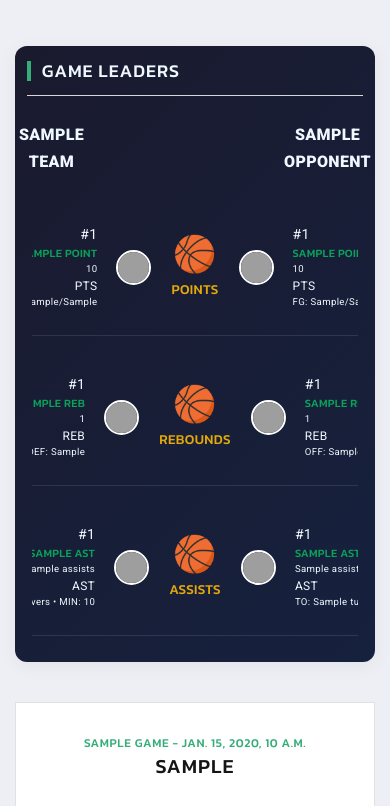
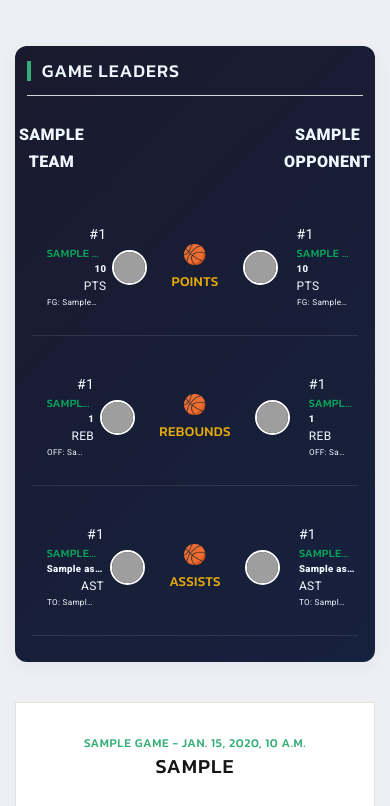
Before and after one commit to LeftyEzra/statshub-app, a Django app: template team/templates/game-overview.html in a window 390 px wide. Shown: the part 2354-3160 px from the top of the page. Run offline with Django 5.2, Linux system fonts and the light colour scheme; tables that the repository leaves empty hold one stand-in row (values such as "Sample post"); the template is opened without the code that fills it: values that come from a table or form of the project are taken from there, most other values are stand-ins (such as "Sample title", 1, 10 or a date in 2020); grey boxes marked "Sample" are stand-in pictures; some libraries are stand-ins or nearby versions; grey boxes are pictures that could not be loaded.

Commit message:
fix: game leaders tags in game details page for mobile friendly view

```diff
--- a/static/css/game-overview.css
+++ b/static/css/game-overview.css
@@ -268,7 +268,79 @@
 }
 
 
+@media (max-width: 768px) {
+  .stat-card .leader-row {
+    display: flex;
+    flex-direction: row;
+    flex-wrap: nowrap;
+    justify-content: space-between;
+    align-items: flex-start; /* Aligned top so images stay aligned */
+    width: 100%;
+    margin-bottom: 15px;
+    gap: 4px; /* Space between team-left, middle, and team-right */
+  }
 
+  .stat-card .leader-team {
+    flex: 1;
+    min-width: 0;
+    display: flex;
+    align-items: center;
+    gap: 4px;
+    overflow: hidden;
+  }
+
+  .stat-card .leader-img {
+    flex: 0 0 35px;
+    width: 35px;
+    height: 35px;
+  }
+
+  .stat-card .leader-info {
+    flex: 1;
+    min-width: 0;
+    overflow: hidden;
+    padding-right: 2px;
+  }
+
+  /* FIX: Name cut-off */
+  .stat-card .leader-name {
+    font-size: 0.7rem !important;
+    white-space: nowrap;
+    overflow: hidden;
+    text-overflow: ellipsis;
+    max-width: 90%; /* Forces the ellipsis to kick in earlier */
+    margin: 0;
+  }
+
+  /* FIX: Stats cut-off */
+  .stat-card .leader-stat {
+    font-size: 0.75rem !important;
+    font-weight: bold;
+    display: block;
+  }
+
+  .stat-card .stat-detail {
+    font-size: 0.6rem !important;
+    display: block;
+    white-space: nowrap;
+    overflow: hidden;
+    text-overflow: ellipsis; /* Ensures 'OFF: 2 • DEF: 7' doesn't overflow */
+    transform: scale(0.85); /* Tiny scaling trick to fit more text if needed */
+    transform-origin: left;
+  }
+
+  .stat-card .leader-category {
+    flex: 0 0 35px; /* Even narrower to give players more room */
+    display: flex;
+    flex-direction: column;
+    align-items: center;
+    justify-content: center;
+  }
+
+  .stat-card .category-icon {
+    font-size: 1.2rem; /* Shrink ball so it doesn't dominate */
+  }
+}
 
 /* Final game winner row highlight */
 @media (max-width: 768px) {
```
